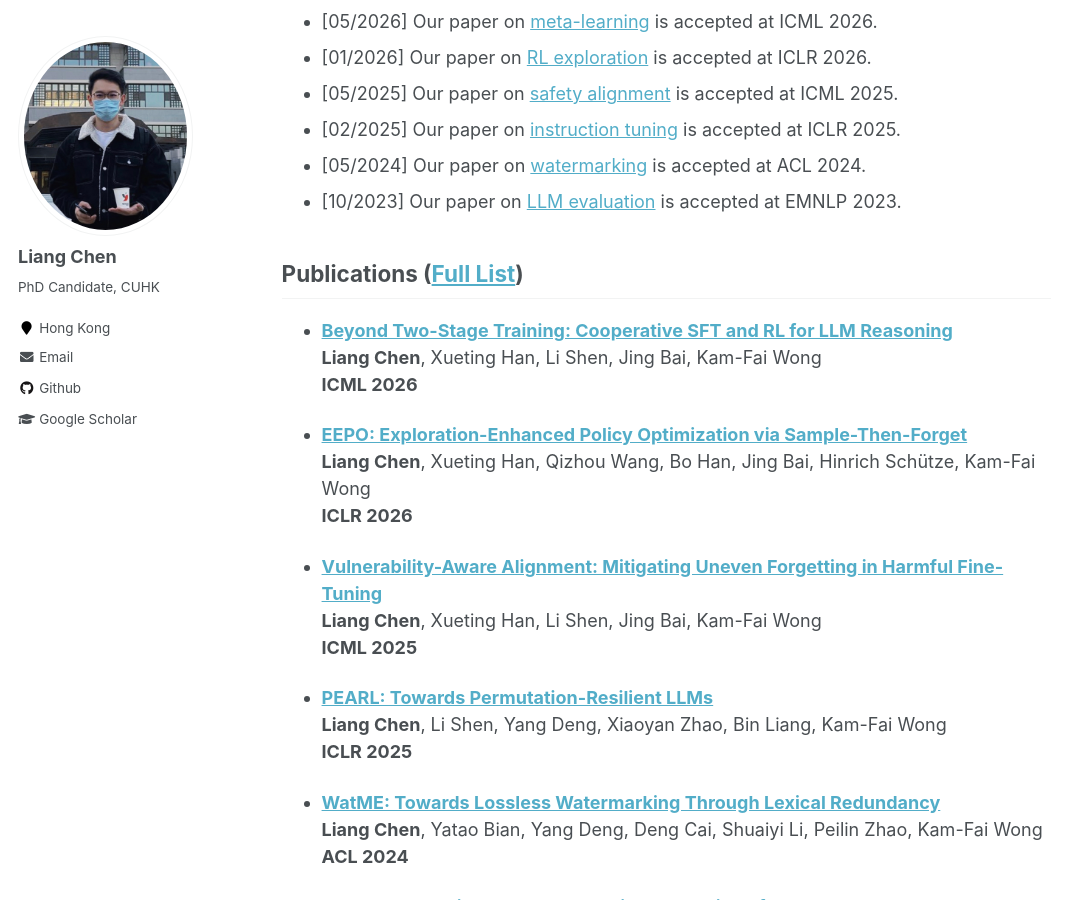
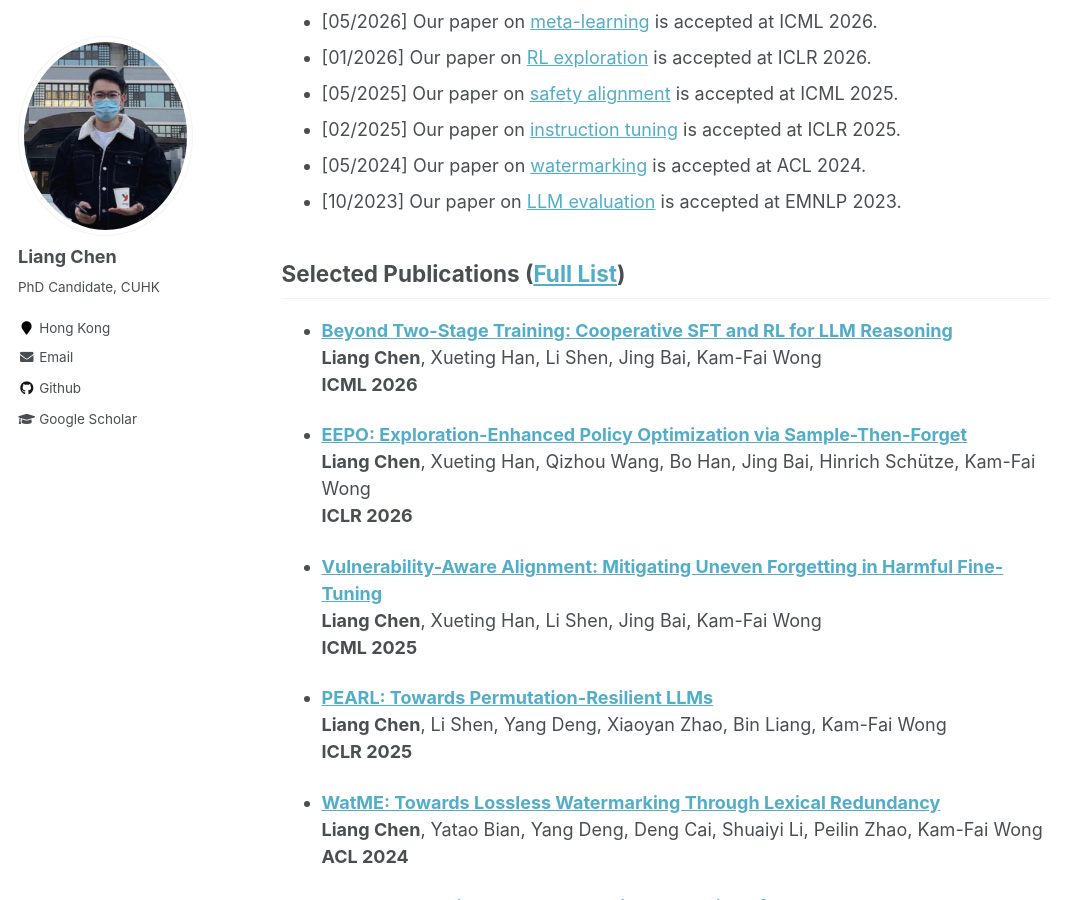
Before and after one commit to ChanLiang/ChanLiang.github.io, a Jekyll site: the page built from _pages/about.md, in a window 1280 px wide and 900 px high, scrolled down 494 px. Shown: the whole window, without its empty margins (0-1087 px from the left). Built offline with Jekyll 4.4.1, drawn with Linux system fonts in a browser that asks for light colours.

Commit message:
Update about.md

```diff
--- a/_pages/about.md
+++ b/_pages/about.md
@@ -24,7 +24,7 @@
 - [10/2023] Our paper on [LLM evaluation](https://aclanthology.org/2023.emnlp-main.390.pdf.pdf) is accepted at EMNLP 2023.
 
 
-## Publications ([Full List](https://scholar.google.com/citations?hl=en&user=0iatxnIAAAAJ&view_op=list_works&sortby=pubdate))
+## Selected Publications ([Full List](https://scholar.google.com/citations?hl=en&user=0iatxnIAAAAJ&view_op=list_works&sortby=pubdate))
 
 - **[Beyond Two-Stage Training: Cooperative SFT and RL for LLM Reasoning](https://arxiv.org/abs/2509.06948)**
   **Liang Chen**, Xueting Han, Li Shen, Jing Bai, Kam-Fai Wong
```
